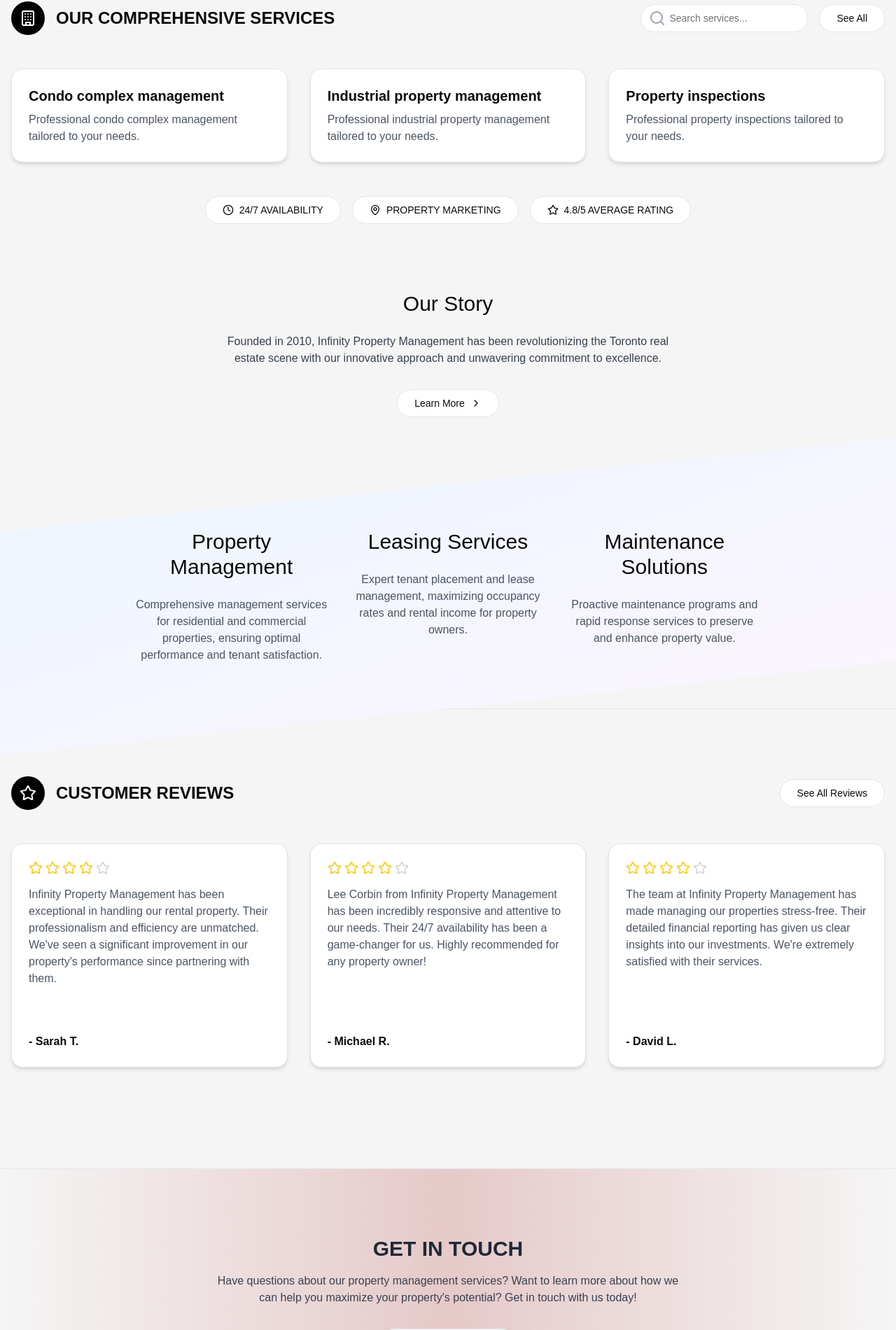
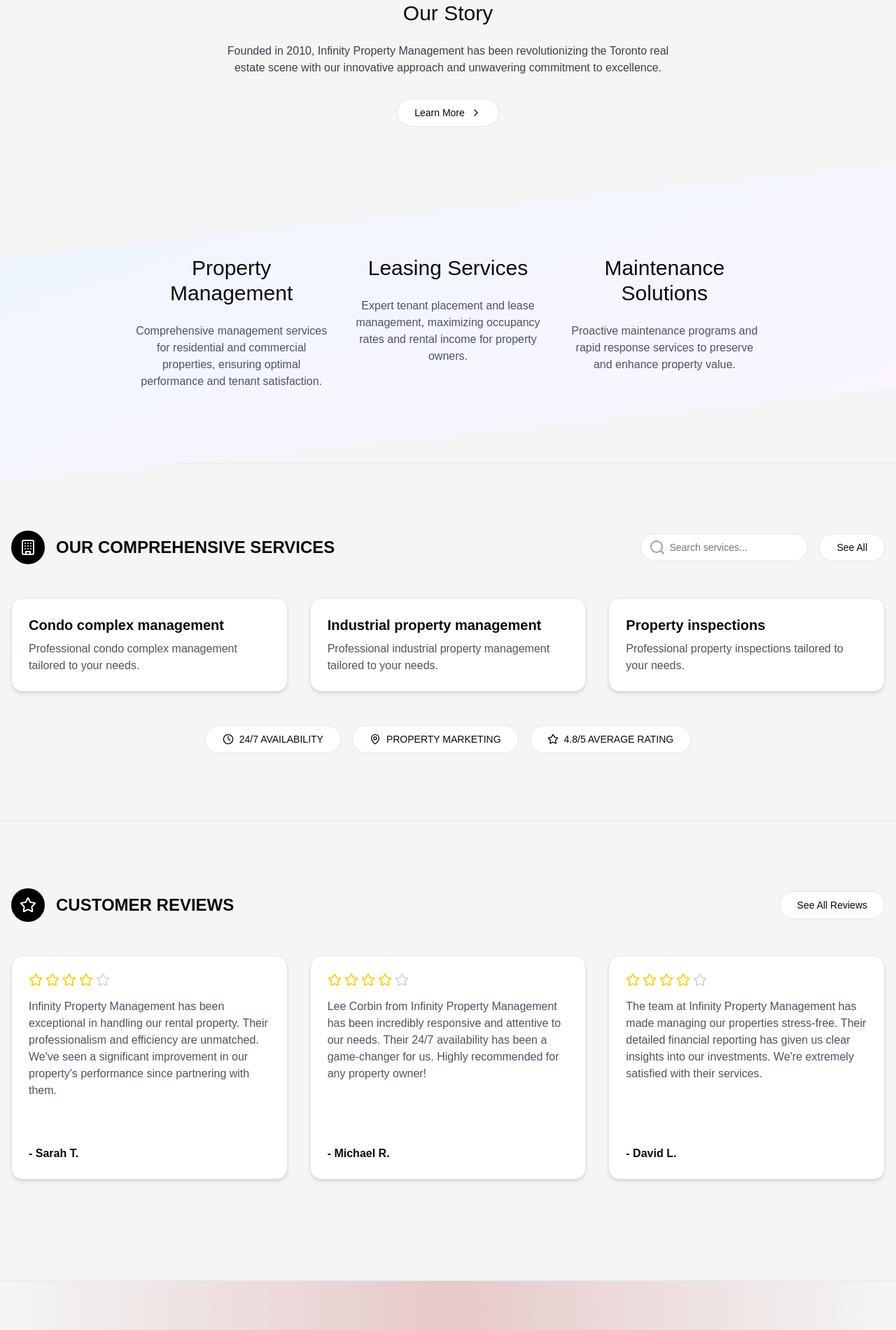
Before and after one commit to Yolxander/infinity-pm, a Next.js app: page / in a window 1280 px wide. Shown: the part 807-2707 px from the top of the page at 70% size. Built offline with nearby package versions, Linux system fonts and the light colour scheme.

Commit message:
first commit

```diff
--- a/src/components/landing-page.tsx
+++ b/src/components/landing-page.tsx
@@ -6,7 +6,8 @@
 import { Input } from "@/components/ui/input"
 import { Textarea } from "@/components/ui/textarea"
 import { ChevronRight, Star, Clock, Building, Users, Wrench, BarChart, MapPin, Search, X, Menu } from "lucide-react"
-import { motion, AnimatePresence } from "framer-motion"
+import { motion, AnimatePresence, useAnimation, useInView } from "framer-motion"
+import { useRef } from 'react'
 
 const services = [
   "Condo complex management",
@@ -21,7 +22,6 @@
   "Rental property management",
   "Repairs & maintenance",
   "Tenant management",
-  // ... (other services remain unchanged)
 ]
 
 const MotionButton = motion(Button)
@@ -67,6 +67,33 @@
   )
 }
 
+const ScrollAnimationWrapper = ({ children }) => {
+  const controls = useAnimation()
+  const ref = useRef(null)
+  const inView = useInView(ref, { once: true })
+
+  useEffect(() => {
+    if (inView) {
+      controls.start('visible')
+    }
+  }, [controls, inView])
+
+  return (
+      <motion.div
+          ref={ref}
+          animate={controls}
+          initial="hidden"
+          transition={{ duration: 0.5 }}
+          variants={{
+            visible: { opacity: 1, y: 0 },
+            hidden: { opacity: 0, y: 50 }
+          }}
+      >
+        {children}
+      </motion.div>
+  )
+}
+
 export function LandingPageComponent() {
   const [searchTerm, setSearchTerm] = useState('')
   const [carouselIndex, setCarouselIndex] = useState(0)
@@ -92,12 +119,8 @@
         <Navbar />
 
         <main className="flex-grow pt-20">
-          <motion.section
-              className="py-20"
-              initial={{ opacity: 0, y: 50 }}
-              animate={{ opacity: 1, y: 0 }}
-              transition={{ duration: 0.8 }}
-          >
+          <ScrollAnimationWrapper>
+            <section className="py-20">
               <div className="container mx-auto px-4 grid grid-cols-1 lg:grid-cols-2 gap-12 items-center">
                 <div>
                   <div className="flex items-center mb-6">
@@ -166,17 +189,59 @@
                   </div>
                 </motion.div>
               </div>
-          </motion.section>
+            </section>
+          </ScrollAnimationWrapper>
 
+          <ScrollAnimationWrapper>
+            <div className="max-w-2xl mx-auto text-center py-24">
+              <h2 className="text-3xl font-light mb-6">Our Story</h2>
+              <p className="text-gray-700 mb-8">
+                Founded in 2010, Infinity Property Management has been revolutionizing
+                the Toronto real estate scene with our innovative approach and
+                unwavering commitment to excellence.
+              </p>
+              <Button variant="outline" className="rounded-full px-6">
+                Learn More <ChevronRight className="w-4 h-4 ml-2" />
+              </Button>
+            </div>
+          </ScrollAnimationWrapper>
 
-
-
-        <motion.section
-          className="py-24 border-t border-gray-200"
-          initial={{ opacity: 0 }}
-          animate={{ opacity: 1 }}
-          transition={{ duration: 0.8, delay: 0.4 }}
+          <ScrollAnimationWrapper>
+            <div className="mt-6 relative py-16">
+              <div className="absolute inset-0 bg-gradient-to-br from-blue-50 to-purple-50 transform -skew-y-6"></div>
+              <div className="relative z-10">
+                <div className="grid grid-cols-1 md:grid-cols-3 gap-8 max-w-4xl mx-auto">
+                  {[
+                    {
+                      title: 'Property Management',
+                      content: 'Comprehensive management services for residential and commercial properties, ensuring optimal performance and tenant satisfaction.'
+                    },
+                    {
+                      title: 'Leasing Services',
+                      content: 'Expert tenant placement and lease management, maximizing occupancy rates and rental income for property owners.'
+                    },
+                    {
+                      title: 'Maintenance Solutions',
+                      content: 'Proactive maintenance programs and rapid response services to preserve and enhance property value.'
+                    }
+                  ].map((service, index) => (
+                      <motion.div
+                          key={index}
+                          className="text-center"
+                          initial={{ y: 50, opacity: 0 }}
+                          animate={{ y: 0, opacity: 1 }}
+                          transition={{ delay: 0.4 + index * 0.2, duration: 0.6 }}
                       >
+                        <h2 className="text-3xl font-light mb-6">{service.title}</h2>
+                        <p className="text-gray-600">{service.content}</p>
+                      </motion.div>
+                  ))}
+                </div>
+              </div>
+            </div>
+          </ScrollAnimationWrapper>
+          <ScrollAnimationWrapper>
+            <section className="mt-10 py-24 border-t border-gray-200">
               <div className="container mx-auto px-4">
                 <div className="flex items-center justify-between mb-12">
                   <div className="flex items-center">
@@ -259,69 +324,11 @@
                   </MotionButton>
                 </div>
               </div>
-        </motion.section>
+            </section>
+          </ScrollAnimationWrapper>
 
-
-          <motion.div
-              className="max-w-2xl mx-auto text-center"
-              initial={{ opacity: 0, y: 20 }}
-              animate={{ opacity: 1, y: 0 }}
-              transition={{ duration: 0.6 }}
-          >
-            <h2 className="text-3xl font-light mb-6">Our Story</h2>
-            <p className="text-gray-700 mb-8">
-              Founded in 2010, Infinity Property Management has been revolutionizing
-              the Toronto real estate scene with our innovative approach and
-              unwavering commitment to excellence.
-            </p>
-            <Button variant="outline" className="rounded-full px-6">
-              Learn More <ChevronRight className="w-4 h-4 ml-2" />
-            </Button>
-          </motion.div>
-
-          <motion.div
-              className="mt-24 relative"
-              initial={{ opacity: 0 }}
-              animate={{ opacity: 1 }}
-              transition={{ delay: 0.3, duration: 0.6 }}
-          >
-            <div className="absolute inset-0 bg-gradient-to-br from-blue-50 to-purple-50 transform -skew-y-6"></div>
-            <div className="relative z-10 py-16">
-              <div className="grid grid-cols-1 md:grid-cols-3 gap-8 max-w-4xl mx-auto">
-                {[
-                  {
-                    title: 'Property Management',
-                    content: 'Comprehensive management services for residential and commercial properties, ensuring optimal performance and tenant satisfaction.'
-                  },
-                  {
-                    title: 'Leasing Services',
-                    content: 'Expert tenant placement and lease management, maximizing occupancy rates and rental income for property owners.'
-                  },
-                  {
-                    title: 'Maintenance Solutions',
-                    content: 'Proactive maintenance programs and rapid response services to preserve and enhance property value.'
-                  }
-                ].map((service, index) => (
-                    <motion.div
-                        key={index}
-                        className="text-center"
-                        initial={{ y: 50, opacity: 0 }}
-                        animate={{ y: 0, opacity: 1 }}
-                        transition={{ delay: 0.4 + index * 0.2, duration: 0.6 }}
-                    >
-                      <h2 className="text-3xl font-light mb-6">{service.title}</h2>
-                      <p className="text-gray-600">{service.content}</p>
-                    </motion.div>
-                ))}
-              </div>
-            </div>
-          </motion.div>
-        <motion.section
-          className="py-24 border-t border-gray-200"
-          initial={{ opacity: 0 }}
-          animate={{ opacity: 1 }}
-          transition={{ duration: 0.8, delay: 0.6 }}
-        >
+          <ScrollAnimationWrapper>
+            <section className="py-24 border-t border-gray-200">
               <div className="container mx-auto px-4">
                 <div className="flex items-center justify-between mb-12">
                   <div className="flex items-center">
@@ -377,14 +384,11 @@
                   ))}
                 </div>
               </div>
-        </motion.section>
+            </section>
+          </ScrollAnimationWrapper>
 
-        <motion.section
-            className="py-24 border-t border-gray-200 relative overflow-hidden"
-            initial={{ opacity: 0 }}
-            animate={{ opacity: 1 }}
-            transition={{ duration: 0.8, delay: 0.8 }}
-        >
+          <ScrollAnimationWrapper>
+            <section className="py-24 border-t border-gray-200 relative overflow-hidden">
               <div className="absolute inset-0 bg-gradient-to-r from-[#f5f5f5] via-[#e6c9c9] to-[#f5f5f5] animate-gradient-x"></div>
               <div className="container mx-auto px-4 relative z-10">
                 <div className="text-center mb-12">
@@ -403,7 +407,8 @@
                   </MotionButton>
                 </div>
               </div>
-        </motion.section>
+            </section>
+          </ScrollAnimationWrapper>
         </main>
 
         <footer className="border-t border-gray-200 py-8">
```
Lines whose indentation alone changed are shown as unchanged.
